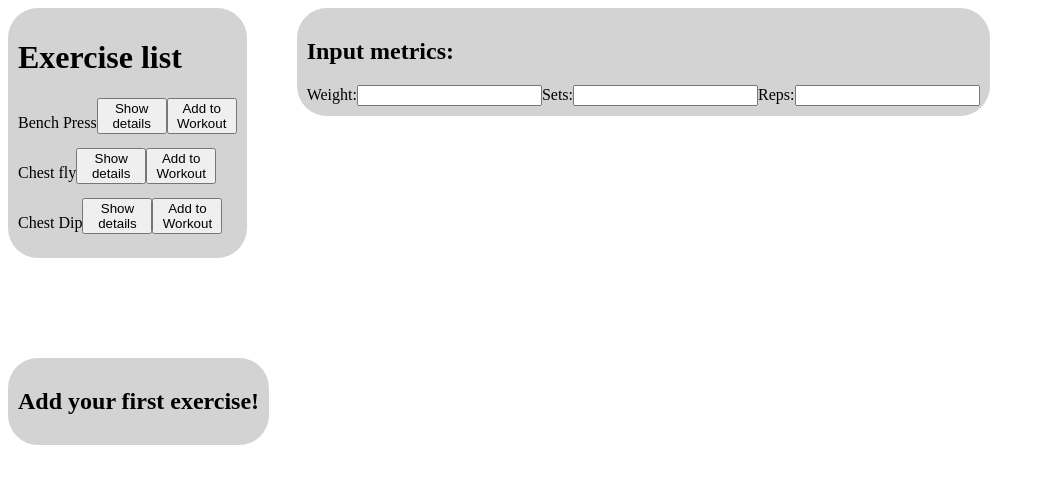
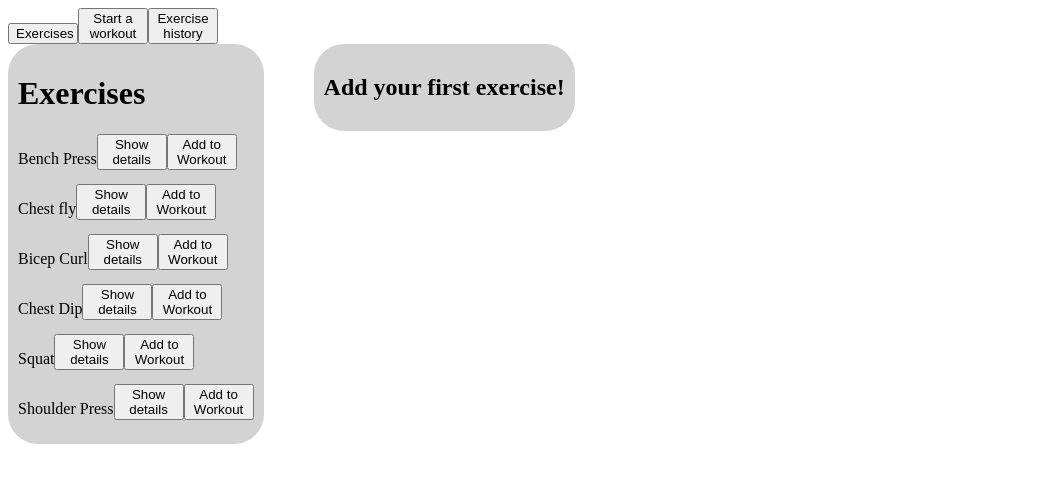
Before and after one commit to christianyarwood62/workout-app, a React (Vite) app: page / in a window 1280 px wide. Shown: the top 484 px of the page, without its empty margins (0-1045 px from the left). Built offline with nearby package versions, Linux system fonts and the light colour scheme.

Commit message:
Formatting, add button tabs to exercise details

```diff
--- a/src/App.jsx
+++ b/src/App.jsx
@@ -3,39 +3,94 @@ import { useState } from "react";
 const initialExercises = [
   {
     name: "Bench Press",
+    category: "chest",
     instructions: [
       "Lie flat on the bench holding the barbell shoulder width",
       "Retract scapula and have elbows at 45 degree angle",
       "Breath in and lower bar to middle of chest",
       "Repeat for reps",
     ],
-    id: "bench press",
+    id: "bench-press",
+    history: [
+      {
+        date: "01-01-2025",
+        sets: 10,
+        reps: 12,
+      },
+    ],
   },
   {
     name: "Chest fly",
+    category: "chest",
     instructions: [
       "Sit with pad against back and grip the handles",
       "Slightly elbows with and squeeze chest to bring handles in front of chest",
       "Return to starting position while inhaling",
       "Repeat for reps",
     ],
-    id: "chest fly",
+    id: "chest-fly",
+    history: [],
+  },
+  {
+    name: "Bicep Curl",
+    category: "arms",
+    instructions: [
+      "Stand/sit with dumbells at rest next to sides",
+      "Keep dumbell in front with pinkie squeeze to the sky",
+      "Pull the dumbell up, keeping momentum at a minimum",
+      "Repeat for reps",
+    ],
+    id: "bicep-curl",
+    history: [],
   },
   {
     name: "Chest Dip",
+    category: "chest",
     instructions: [
       "Hold body from arms extended above dip bars",
       "Slowly lower body with torso leaning forward  and elbows slightly flared",
       "From this position, squeeze chest and bring body back to starting position",
       "Repeat for reps",
     ],
+    id: "chest-dip",
+    history: [],
+  },
+  {
+    name: "Squat",
+    category: "legs",
+    instructions: [
+      "Retract shoulder blade and hold barbell on traps as low as is comfortable",
+      "With core tight, lower bar while keeping knees over toes",
+      "Continue until thighs are parallel to floor, and return to original position",
+      "Repeat for reps",
+    ],
+    id: "squat",
+    history: [],
+  },
+  {
+    name: "Shoulder Press",
+    category: "shoulders",
+    instructions: [
+      "Stand/sit with dumbells resting on shoulders",
+      "Retract shoulder blades and press dumbells up and out front ",
+      "Imagine trying to squeeze a pencil at top of motion, return to original position",
+      "Repeat for reps",
+    ],
     id: "chest dip",
+    history: [],
   },
 ];
 
+// const workoutHistory = [{ test }];
+
 const initialExerciseRoutine = [];
 
+const tab1 = "Exercises";
+const tab2 = "Start a workout";
+const tab3 = "Exercise history";
+
 function App() {
+  const [tab, setTab] = useState(tab1);
   const [exercises, setExercises] = useState(initialExercises);
   const [selectedExercise, setSelectedExercise] = useState(null);
   const [exerciseRoutine, setExerciseRoutine] = useState(
@@ -43,6 +98,10 @@ function App() {
   );
   const [chosenExerciseForRoutine, setChosenExerciseForRoutine] =
     useState(null);
+
+  function handleSetTab(tab) {
+    setTab(tab);
+  }
 
   function handleSelection(exercise) {
     //
@@ -56,7 +115,13 @@ function App() {
 
   return (
     <div className="app">
-      <div className="exercise-details">
+      <nav>
+        <button onClick={() => handleSetTab(tab1)}>{tab1}</button>
+        <button onClick={() => handleSetTab(tab2)}>{tab2}</button>
+        <button onClick={() => handleSetTab(tab3)}>{tab3}</button>
+      </nav>
+      {tab === tab1 && (
+        <div className="exercise-details-tab">
           <WorkoutList
             exercises={exercises}
             className="workout-list"
@@ -64,7 +129,6 @@ function App() {
             selectedExercise={selectedExercise}
             onAddToWorkout={handleAddExerciseToRoutine}
           />
-        <AddExerciseForm />
           {selectedExercise && (
             <ExerciseDetails
               className="exercise-details"
@@ -72,12 +136,15 @@ function App() {
               onSelection={handleSelection}
             />
           )}
-      </div>
           <RoutineList
             className="routine-list"
             exerciseRoutine={exerciseRoutine}
             chosenExerciseForRoutine={chosenExerciseForRoutine}
           />
+        </div>
+      )}
+      {tab === tab2 && <AddExerciseForm />}
+      {tab === tab3 && <ExerciseHistoryTab />}
     </div>
   );
 }
@@ -92,7 +159,7 @@ function WorkoutList({
 }) {
   return (
     <div className="container">
-      <h1>Exercise list</h1>
+      <h1>{tab1}</h1>
       {exercises.map((exercise) => (
         <Exercise
           exercise={exercise}
@@ -134,6 +201,8 @@ function ExerciseDetails({ selectedExercise, onSelection }) {
       <div className="container">
         <h2>{selectedExercise.name}</h2>
         <button onClick={() => onSelection(selectedExercise)}>X</button>
+        <button>History</button>
+        <button>Records</button>
         {selectedExercise.instructions.map((instruction, step) => (
           <div key={step + 1}>
             Step {step + 1}: {instruction}
@@ -145,20 +214,36 @@ function ExerciseDetails({ selectedExercise, onSelection }) {
 }
 
 function AddExerciseForm() {
+  const [weightForm, setWeightForm] = useState("");
+
+  function handleSubmit(e) {
+    e.preventDefault();
+  }
+
   return (
-    <form className="container">
+    <form onSubmit={handleSubmit} className="container">
       <h2>Input metrics:</h2>
+
+      <div>
         <label>Weight:</label>
-      <input></input>
+        <input onChange={(e) => setWeightForm(e.target.value)}></input> kg
+      </div>
 
+      <div>
         <label>Sets:</label>
         <input></input>
+      </div>
 
+      <div>
         <label>Reps:</label>
         <input></input>
+      </div>
+
+      <button>Add to routine</button>
     </form>
   );
 }
+
 function RoutineList({ exerciseRoutine, chosenExerciseForRoutine }) {
   return (
     <div>
@@ -174,3 +259,15 @@ function RoutineList({ exerciseRoutine, chosenExerciseForRoutine }) {
     </div>
   );
 }
+
+function ExerciseHistoryTab() {
+  return (
+    <div>
+      <label>test</label>
+      <select defaultValue="-">
+        <option>test</option>
+        <option>dgsg</option>
+      </select>
+    </div>
+  );
+}
--- a/src/index.css
+++ b/src/index.css
@@ -6,7 +6,7 @@
   border-radius: 30px;
 }
 
-.exercise-details {
+.exercise-details-tab {
   display: flex;
   margin-bottom: 100px;
   gap: 50px;
```
Lines whose indentation alone changed are shown as unchanged.
